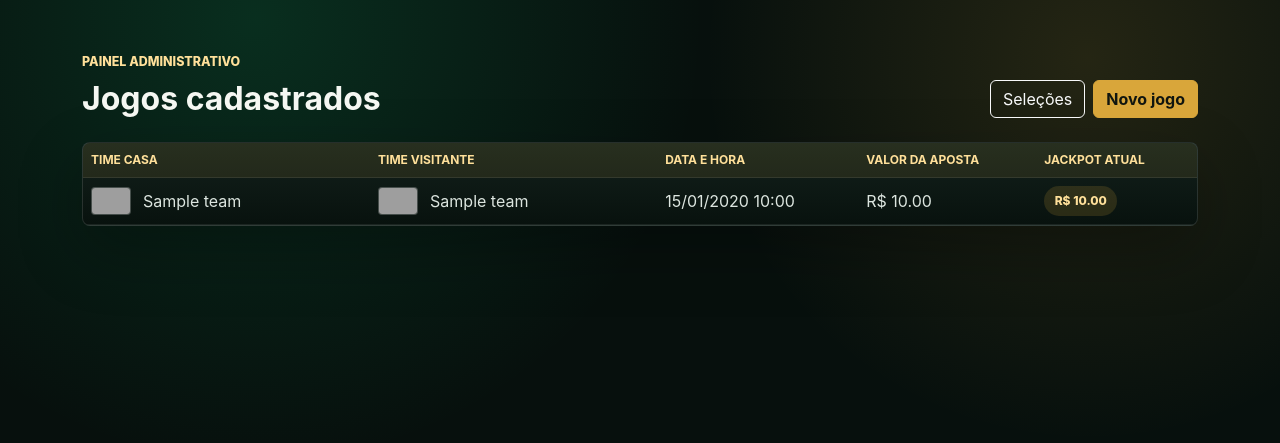
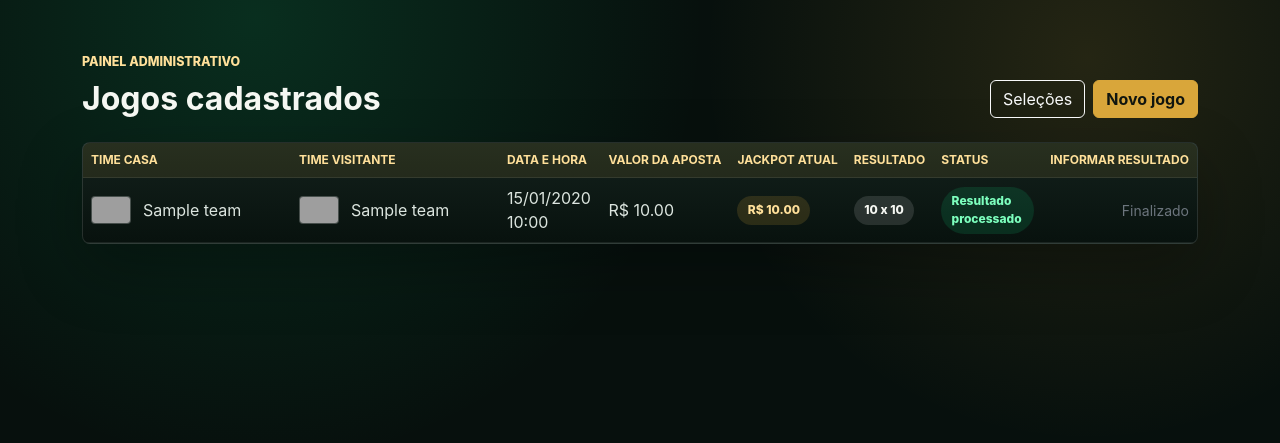
Before and after one commit to jardelberti/bolao-copa, a FastAPI app: page /admin/games in a window 1280 px wide. Shown: the part 63-506 px from the top of the page. Run offline with FastAPI, Linux system fonts and the light colour scheme; tables that the repository leaves empty hold one stand-in row (values such as "Sample post"); grey boxes are pictures that could not be loaded.

Commit message:
Implementa processamento administrativo de resultados

```diff
--- a/app/routes/game_admin.py
+++ b/app/routes/game_admin.py
@@ -1,5 +1,6 @@
 from pathlib import Path
 from typing import Annotated
+from urllib.parse import quote
 
 from fastapi import APIRouter
 from fastapi import Depends
@@ -16,6 +17,8 @@ from app.core.database import SessionLocal
 from app.models.game import Game
 from app.models.team import Team
 from app.schemas.game import GameCreate
+from app.services.game_result_service import GameResultServiceError
+from app.services.game_result_service import process_game_result
 from app.services.game_service import GameRegistrationError
 from app.services.game_service import create_game
 
@@ -34,7 +37,7 @@ def get_db():
 
 
 @router.get("/games")
-async def games(request: Request, db: Session = Depends(get_db)):
+async def games(request: Request, db: Session = Depends(get_db), error: str | None = None):
     home_team = aliased(Team)
     away_team = aliased(Team)
     games_list = (
@@ -51,6 +54,7 @@ async def games(request: Request, db: Session = Depends(get_db)):
         context={
             "title": "Admin - Jogos",
             "games": games_list,
+            "error": error,
         },
     )
 
@@ -120,6 +124,27 @@ async def create_game_post(
     )
 
 
+@router.post("/games/{game_id}/result")
+async def process_result_post(
+    game_id: int,
+    db: Annotated[Session, Depends(get_db)],
+    home_score: Annotated[int, Form()],
+    away_score: Annotated[int, Form()],
+):
+    try:
+        process_game_result(db, game_id, home_score, away_score)
+    except GameResultServiceError as error:
+        return RedirectResponse(
+            url=f"/admin/games?error={quote(error.message)}",
+            status_code=status.HTTP_303_SEE_OTHER,
+        )
+
+    return RedirectResponse(
+        url="/admin/games",
+        status_code=status.HTTP_303_SEE_OTHER,
+    )
+
+
 def _get_teams(db: Session) -> list[Team]:
     return db.query(Team).order_by(Team.name.asc()).all()
 
--- a/app/static/css/app.css
+++ b/app/static/css/app.css
@@ -350,6 +350,17 @@ body {
     color: var(--app-text);
 }
 
+.game-result-form {
+    display: flex;
+    align-items: center;
+    gap: 0.5rem;
+    min-width: 18rem;
+}
+
+.game-result-form .form-control {
+    width: 4.5rem;
+}
+
 .feature-number {
     color: var(--app-green);
     font-weight: 900;
--- a/app/templates/admin/games.html
+++ b/app/templates/admin/games.html
@@ -14,6 +14,10 @@
             </div>
         </div>
 
+        {% if error %}
+        <div class="alert alert-danger" role="alert">{{ error }}</div>
+        {% endif %}
+
         <div class="admin-table-shell">
             <div class="table-responsive">
                 <table class="table admin-table align-middle mb-0">
@@ -24,6 +28,9 @@
                             <th>Data e hora</th>
                             <th>Valor da aposta</th>
                             <th>Jackpot atual</th>
+                            <th>Resultado</th>
+                            <th>Status</th>
+                            <th class="text-end">Informar resultado</th>
                         </tr>
                     </thead>
                     <tbody>
@@ -50,10 +57,36 @@
                             </td>
                             <td>R$ {{ "%.2f"|format(game.bet_price) }}</td>
                             <td><span class="status-pill status-pending">R$ {{ "%.2f"|format(game.jackpot_amount) }}</span></td>
+                            <td>
+                                {% if game.home_score is not none and game.away_score is not none %}
+                                    <span class="status-pill status-admin">{{ game.home_score }} x {{ game.away_score }}</span>
+                                {% else %}
+                                    <span class="text-secondary">-</span>
+                                {% endif %}
+                            </td>
+                            <td>
+                                {% if game.home_score is not none and game.away_score is not none %}
+                                    <span class="status-pill status-approved">Resultado processado</span>
+                                {% else %}
+                                    <span class="status-pill status-pending">Aguardando resultado</span>
+                                {% endif %}
+                            </td>
+                            <td>
+                                {% if game.home_score is none and game.away_score is none %}
+                                <form class="game-result-form justify-content-end" method="post" action="/admin/games/{{ game.id }}/result">
+                                    <input class="form-control form-control-sm" name="home_score" type="number" min="0" step="1" aria-label="Placar {{ home_team.name }}" required>
+                                    <span class="text-secondary">x</span>
+                                    <input class="form-control form-control-sm" name="away_score" type="number" min="0" step="1" aria-label="Placar {{ away_team.name }}" required>
+                                    <button class="btn btn-gold btn-sm" type="submit">Processar resultado</button>
+                                </form>
+                                {% else %}
+                                    <span class="d-block text-end text-secondary small">Finalizado</span>
+                                {% endif %}
+                            </td>
                         </tr>
                         {% else %}
                         <tr>
-                            <td colspan="5" class="text-center text-secondary py-5">
+                            <td colspan="8" class="text-center text-secondary py-5">
                                 Nenhum jogo cadastrado ainda.
                             </td>
                         </tr>
```
